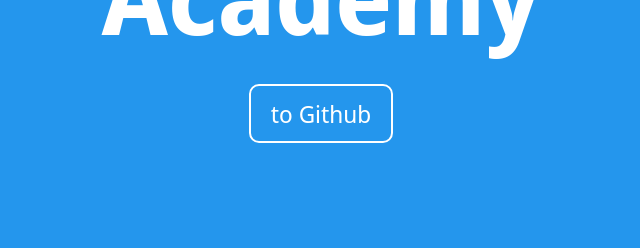
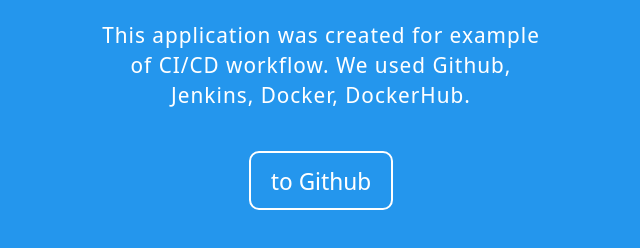
Before and after one commit to extsand/docker_page.app, a plain HTML site: page docker.page/index.html in a window 1280 px wide. Shown: the part 450-698 px from the top of the page, without its empty margins (327-967 px from the left). Drawn offline with Linux system fonts and the light colour scheme.

Commit message:
add ci-cd workflow

```diff
--- a/docker.page/index.html
+++ b/docker.page/index.html
@@ -7,7 +7,7 @@
 	<head>
 		<meta charset="utf-8">
 		<meta http-equiv="X-UA-Compatible" content="IE=edge">
-		<title></title>
+		<title>CI/CD example</title>
 		<meta name="description" content="">
 		<meta name="viewport" content="width=device-width, initial-scale=1">
 		<link rel="stylesheet" href="style.css">
@@ -19,8 +19,10 @@
 		<div class="container">
 			<div class="img"><a href="https://hub.docker.com/repository/docker/extsand/academy-sp" target="_blank"><img src="img/logo.png" alt="docker"></a></div>
 			<div class="title">Academy</div>
+			<p class="p-text">This application was created for example of CI/CD workflow. We used Github, Jenkins, Docker, DockerHub.</p>
 			<a href="https://github.com/extsand" target="_blank" class="link">to Github</a>
 		</div>
+
 
 		<script src="" async defer></script>
 	</body>
--- a/docker.page/style.css
+++ b/docker.page/style.css
@@ -36,6 +36,15 @@ html, body {
 		font-size: 6rem;
 	}
 }
+
+.p-text {
+	display: block;
+	text-align: center;
+	max-width: 45rem;
+	color: #fff;
+	font-size: 2.2rem;
+	letter-spacing: 1px;
+}
 .link {
 	margin: 2rem;
 
```
